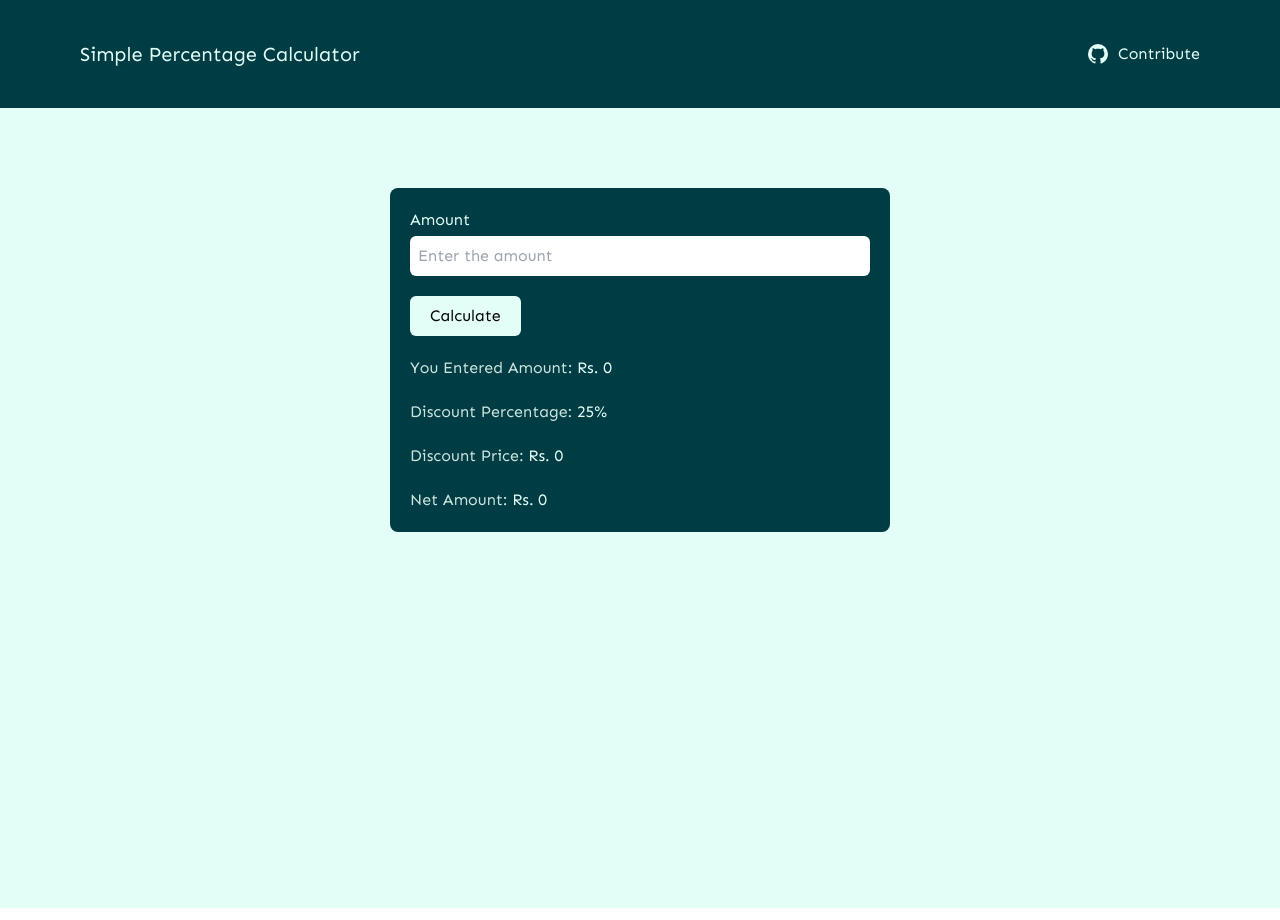
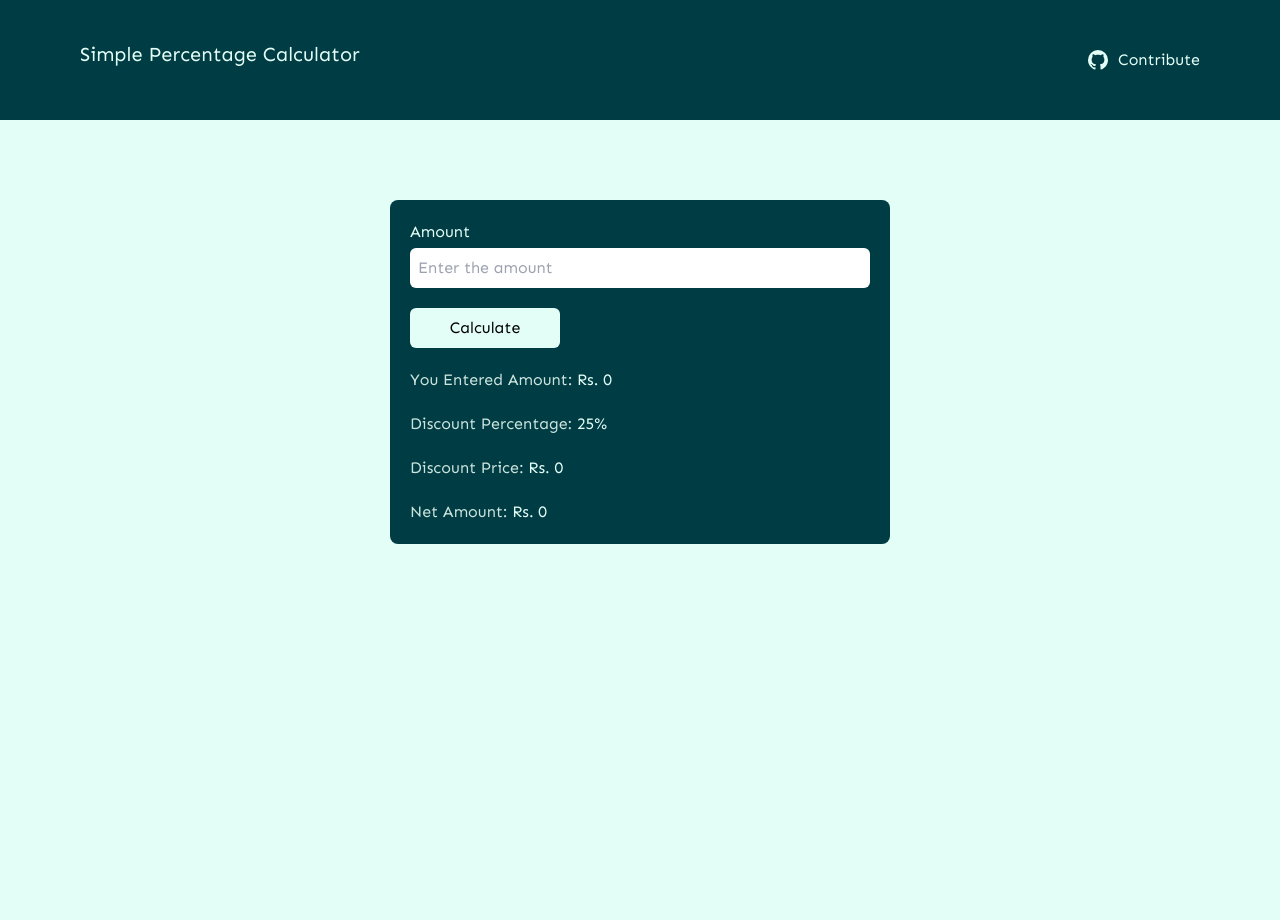
Before and after one commit to Mushkir/percentage-calc, a React (Vite) app: page / in a window 1280 px wide. Built offline with nearby package versions, Linux system fonts and the light colour scheme.

Commit message:
feat: calculation and display ui feature added

```diff
--- a/src/App.jsx
+++ b/src/App.jsx
@@ -14,11 +14,13 @@ function App() {
   const {
     register,
     handleSubmit,
+    reset,
     formState: { errors },
   } = useForm({
     resolver: zodResolver(schemaValidation),
   });
 
+  const [userEnteredPrice, setUserEnteredPrice] = useState(0);
   const [price, netPrice] = useState(0);
   const [discount, DiscountPrice] = useState(0);
 
@@ -29,16 +31,19 @@ function App() {
 
     const netAmount = amount - discountAmount;
 
+    setUserEnteredPrice(amount);
+
     netPrice(netAmount);
 
     DiscountPrice(discountAmount);
-    // console.log(netAmount, discountAmount);
+
+    reset();
   };
 
   return (
-    <div className=" font-Sen bg-dark_25 min-h-screen pt-20">
+    <div className=" font-Sen bg-dark_25 min-h-screen pt-10 sm:pt-20 p-3">
       <form
-        className=" bg-dark_100 w-[500px] mx-auto p-5 rounded-lg"
+        className=" bg-dark_100 w-full sm:w-[500px] mx-auto p-5 rounded-lg"
         onSubmit={handleSubmit(showPriceDetails)}
       >
         <TheFormInput
@@ -51,14 +56,14 @@ function App() {
           errors={errors.amount}
         />
 
-        <button className="bg-dark_25 mt-5 px-5 py-2 rounded-md hover:bg-dark_50 hover:transition 500 hover:text-dark_25">
+        <button className="bg-dark_25 mt-5 px-5 py-2 rounded-md hover:bg-dark_50 hover:transition 500 hover:text-dark_25 w-full sm:w-[150px]">
           Calculate
         </button>
 
         {/* Output */}
         <div className=" text-dark_25 mt-5">
           <span className=" text-dark_27">You Entered Amount: </span>
-          <span>Rs. {price}</span>
+          <span>Rs. {userEnteredPrice}</span>
         </div>
 
         <div className=" text-dark_25 mt-5">
--- a/src/components/TheNavBar.jsx
+++ b/src/components/TheNavBar.jsx
@@ -2,10 +2,13 @@ import { Link } from "react-router-dom";
 
 const TheNavBar = () => {
   return (
-    <div className=" font-Sen bg-dark_100 px-20 py-10 text-dark_25 flex items-center justify-between">
-      <h4 className="text-xl">Simple Percentage Calculator</h4>
+    <div className=" font-Sen bg-dark_100 px-5 sm:px-20 py-10 text-dark_25 sm:flex items-center justify-between text-center ">
+      <h4 className="sm:text-xl mb-3">Simple Percentage Calculator</h4>
 
-      <Link to={"/"} className="flex items-center gap-2 hover:underline">
+      <Link
+        to={"/"}
+        className="flex items-center justify-center gap-2 hover:underline "
+      >
         <div>
           <svg
             xmlns="http://www.w3.org/2000/svg"
```
